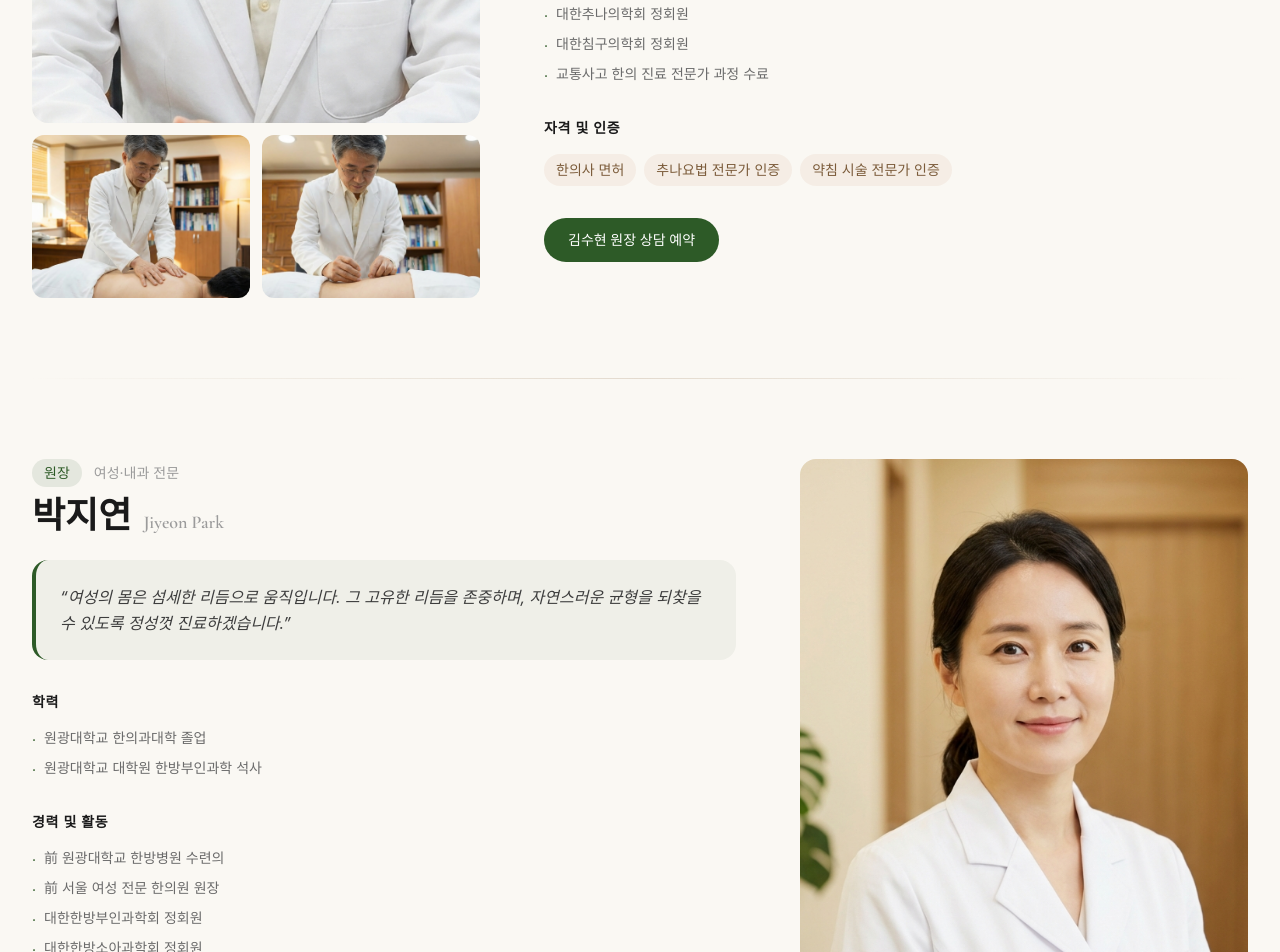
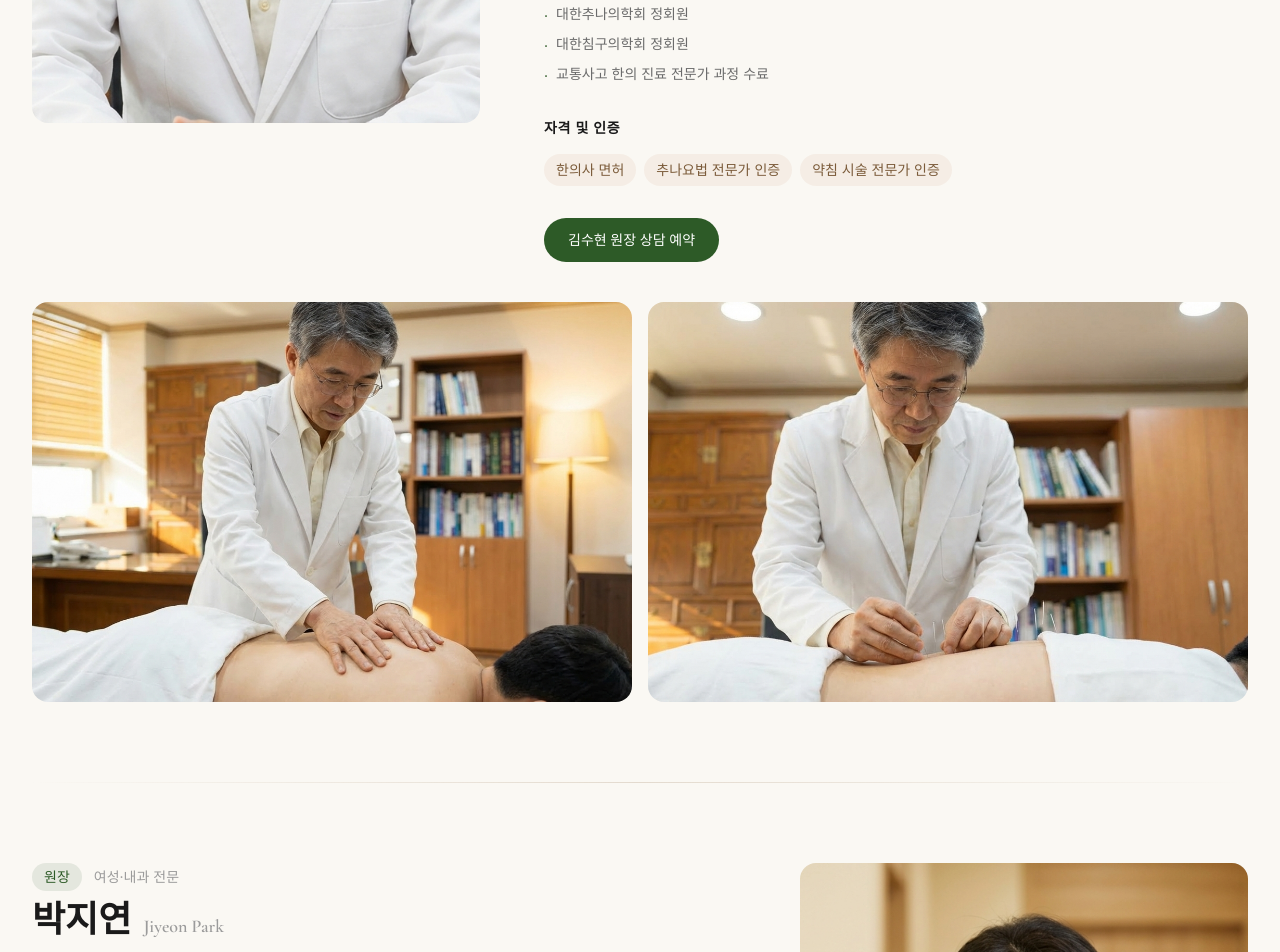
Before and after one commit to annazionpapa/korean-medicine-website, a Next.js app: page /doctors in a window 1280 px wide. Shown: the part 980-1932 px from the top of the page. Built offline with nearby package versions, Linux system fonts and the light colour scheme; a web font is replaced by a local one.

Commit message:
fix: 의료진 페이지 활동 사진 전체 너비로 확대
- 활동 사진을 프로필 영역에서 분리하여 전체 너비 2열 배치
- aspect-ratio 3:2, rounded-2xl로 크게 표시

Co-Authored-By: Claude Opus 4.6 <noreply@anthropic.com>

```diff
--- a/src/app/doctors/page.tsx
+++ b/src/app/doctors/page.tsx
@@ -36,10 +36,9 @@ export default function DoctorsPage() {
             {doctors.map((doctor, idx) => (
               <ScrollReveal key={doctor.id}>
                 <div className={`grid lg:grid-cols-5 gap-10 lg:gap-16 items-start`}>
-                  {/* Image + Activity Gallery */}
+                  {/* Profile Image */}
                   <div className={`lg:col-span-2 ${idx % 2 === 1 ? "lg:order-2" : ""}`}>
-                    <div className="sticky top-28 space-y-3">
-                      {/* Main Profile Image */}
+                    <div className="sticky top-28">
                       <div className="aspect-[3/4] rounded-2xl overflow-hidden relative">
                         <Image
                           src={doctor.image}
@@ -48,24 +47,6 @@ export default function DoctorsPage() {
                           className="object-cover"
                           sizes="(max-width: 1024px) 100vw, 40vw"
                         />
-                      </div>
-
-                      {/* Activity Images */}
-                      <div className="grid grid-cols-2 gap-3">
-                        {doctor.actionImages.map((img, j) => (
-                          <div
-                            key={j}
-                            className="aspect-[4/3] rounded-xl overflow-hidden relative"
-                          >
-                            <Image
-                              src={img.src}
-                              alt={img.alt}
-                              fill
-                              className="object-cover"
-                              sizes="(max-width: 1024px) 50vw, 20vw"
-                            />
-                          </div>
-                        ))}
                       </div>
                     </div>
                   </div>
@@ -149,6 +130,24 @@ export default function DoctorsPage() {
                   </div>
                 </div>
 
+                {/* Activity Images - 전체 너비 */}
+                <div className="mt-10 grid grid-cols-2 gap-4">
+                  {doctor.actionImages.map((img, j) => (
+                    <div
+                      key={j}
+                      className="aspect-[3/2] rounded-2xl overflow-hidden relative"
+                    >
+                      <Image
+                        src={img.src}
+                        alt={img.alt}
+                        fill
+                        className="object-cover"
+                        sizes="(max-width: 1024px) 50vw, 50vw"
+                      />
+                    </div>
+                  ))}
+                </div>
+
                 {idx < doctors.length - 1 && (
                   <div className="divider-natural mt-20" />
                 )}
```
